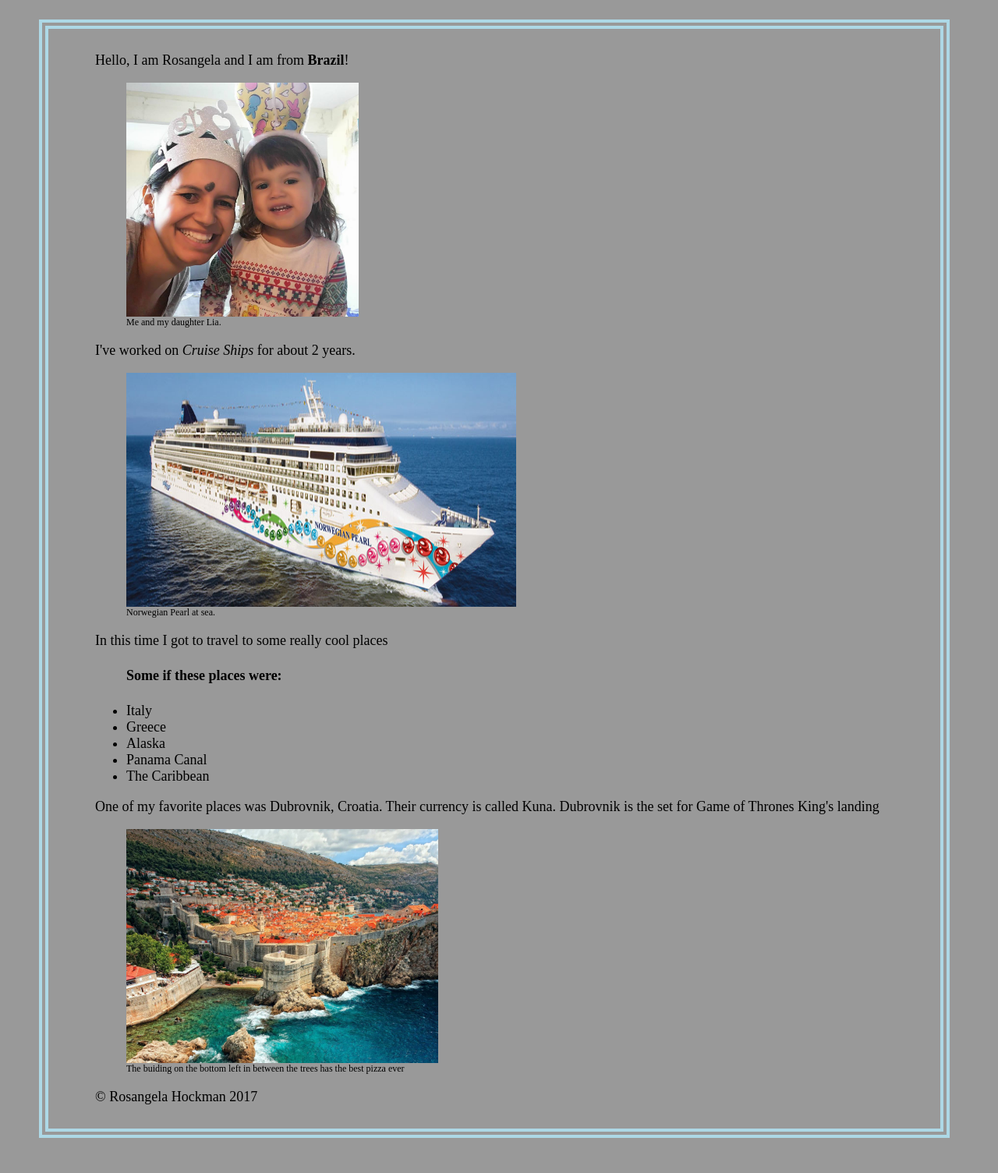
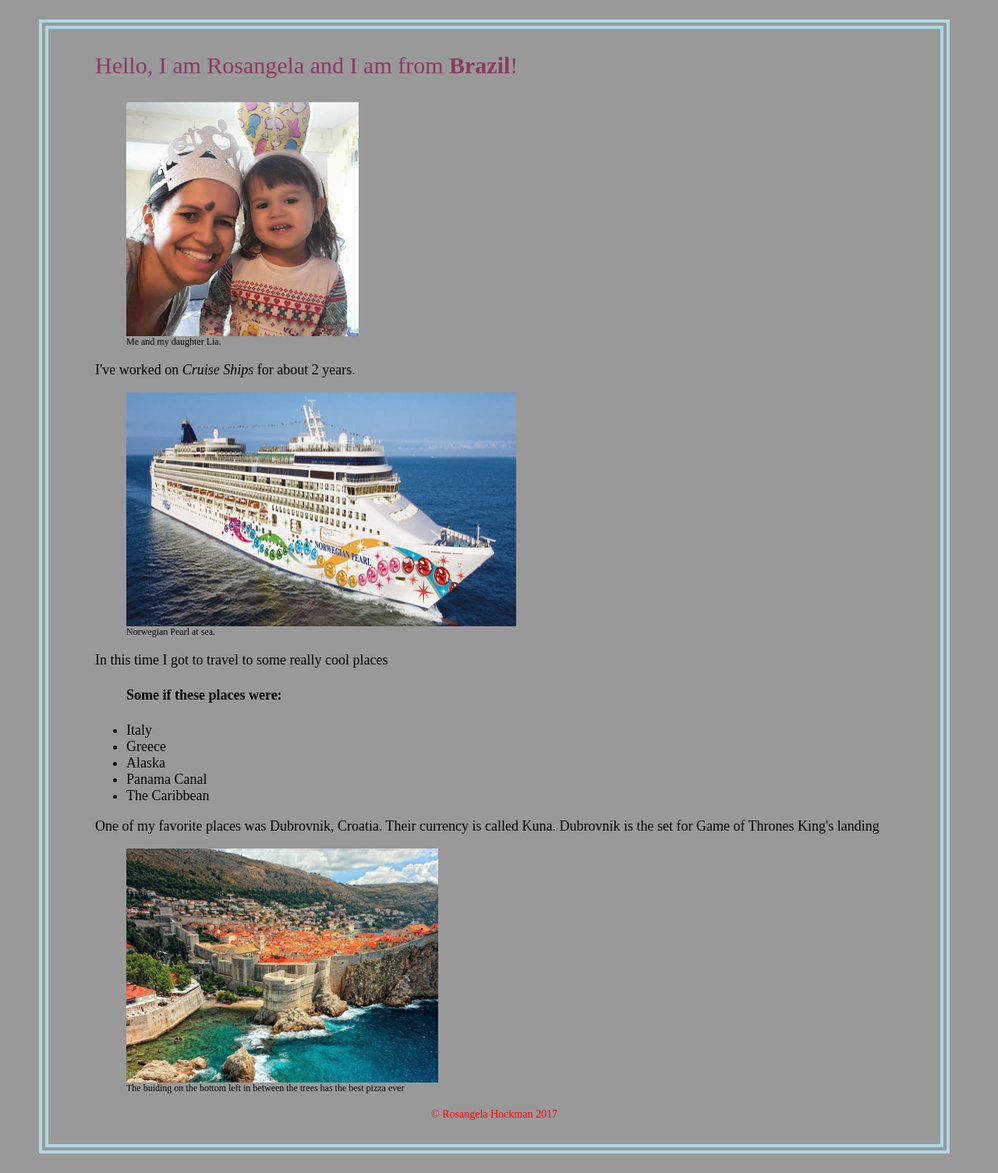
Before and after one commit to Rolly-Polly/html-me-something, a plain HTML site: page index.html in a window 1280 px wide. Shown: the whole page at 78% size. Drawn offline with Linux system fonts and the light colour scheme.

Commit message:
completed assignment

```diff
--- a/index.html
+++ b/index.html
@@ -7,7 +7,7 @@
 
         <title>Rolly's Page</title>
     </head>
-        <p>Hello, I am Rosangela and I am from <strong>Brazil</strong>!</p>
+        <p id="para1">Hello, I am Rosangela and I am from <strong>Brazil</strong>!</p>
             <figure>
             <img src="./images/Rolly.jpg"/>
                 <figcaption>Me and my daughter Lia.</figcaption>
@@ -28,14 +28,14 @@
                 <li>The Caribbean</li>
             </ul>
             <p>One of my favorite places was Dubrovnik, Croatia. Their currency is called Kuna. Dubrovnik is the set for Game of Thrones King's landing</p>
-                <div>
+
                 <figure>
                 <img src="./images/croatia.jpg"/>
                     <figcaption>The buiding on the bottom left in between the trees has the best pizza ever</figcaption>
                 </figure>
-            </div>
 
-        <footer>&copy; Rosangela Hockman 2017</footer>
+
+        <footer class="center">&copy; Rosangela Hockman 2017</footer>
 
     </body>
 
--- a/styles.css
+++ b/styles.css
@@ -11,8 +11,9 @@ body {
     padding-left: 60px;
 }
 
-head {
+#para1 {
     font-size: 30px;
+    font-style: cursive;
     color: #8b3a62;
 }
 
@@ -24,3 +25,10 @@ img {
 figcaption {
     font-size: 12px;
 }
+
+.center {
+    text-align: center;
+    font-size: 14px;
+    color: red;
+
+}
```
